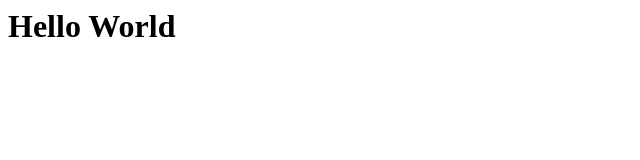
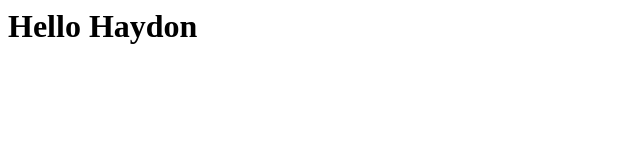
Before and after one commit to korfhageh/CoolestClassEver, a plain HTML site: page index.html in a window 1280 px wide. Shown: the full height of the page, 0-640 px from the left. Drawn offline with Linux system fonts and the light colour scheme.

Commit message:
first post

```diff
--- a/index.html
+++ b/index.html
@@ -1,6 +1,6 @@
 <html>
 <body>
 
-<h1>Hello World</h1>
+<h1>Hello Haydon</h1>
 </body>
 </html>
```
